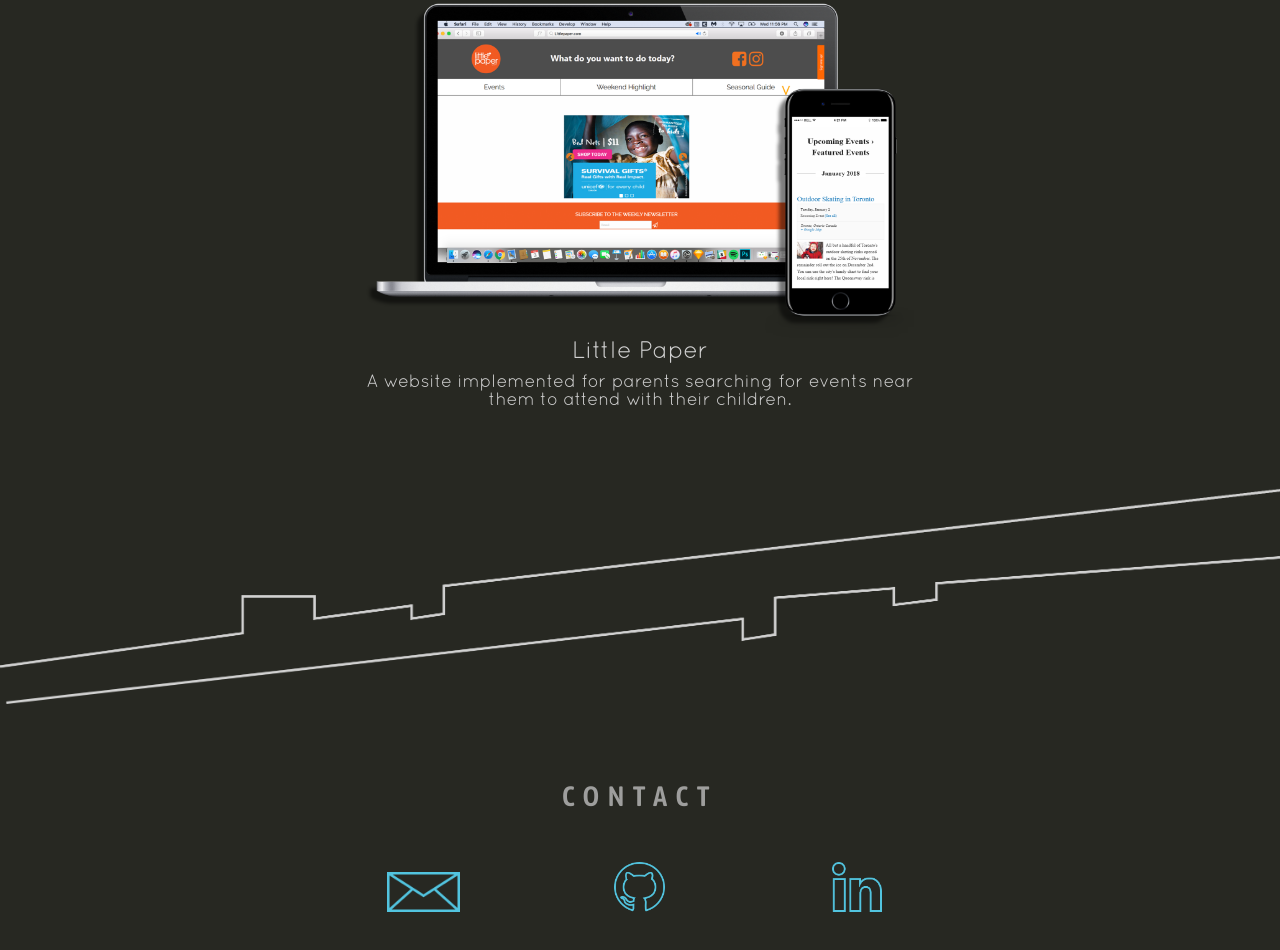
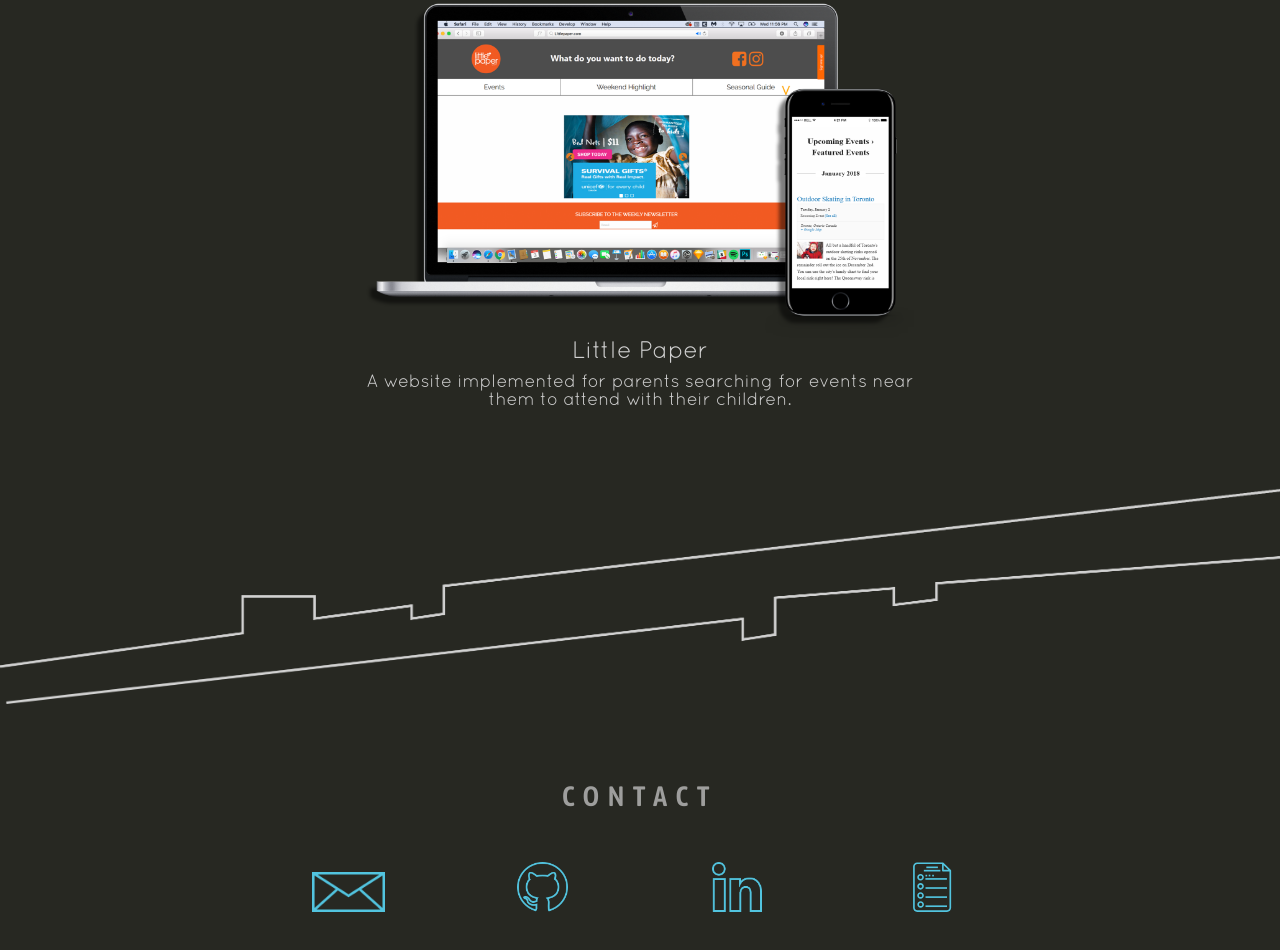
Before and after one commit to philipduan/philipduan.github.io, a website: page index.html in a window 1280 px wide. Shown: the part 3269-4219 px from the top of the page. Drawn offline with Linux system fonts and the light colour scheme.

Commit message:
Add resume icon/section

```diff
--- a/index.html
+++ b/index.html
@@ -264,6 +264,12 @@
 
                 </div>
             </a>
+
+            <a href="https://drive.google.com/file/d/1IwSsGdonxHV5i9k6ZaibfO7yxhBhxDin/view" target="_blank">
+                <div class="resume">
+
+                </div>
+            </a>
         </div>
     </footer>
 
--- a/src/scss/_footer.scss
+++ b/src/scss/_footer.scss
@@ -5,7 +5,7 @@ footer {
   .grid {
     display: grid;
     grid-column-gap: 10px;
-    grid-template-columns: 1fr 1fr 1fr;
+    grid-template-columns: 1fr 1fr 1fr 1fr;
     grid-template-rows: 1fr;
     height: 50px;
     margin: 0 auto;
@@ -25,11 +25,19 @@ footer {
     .linkedin {
       @include footer-grid('Linkedin',100%,100%);
     }
+
+    .resume {
+      background: url('../../assets/images/resume.svg') center no-repeat;
+      background-size: contain;
+      display: inline-block;
+      height: 100%;
+      width: 100%;
+    }
   }
 
   @include tablet {
     .grid {
-      width: 50vw;
+      width: 60vw;
     }
   }
 }
```
Also changed, not shown: app.css, assets/images/resume.svg (added), dest/css/build.min.css.
